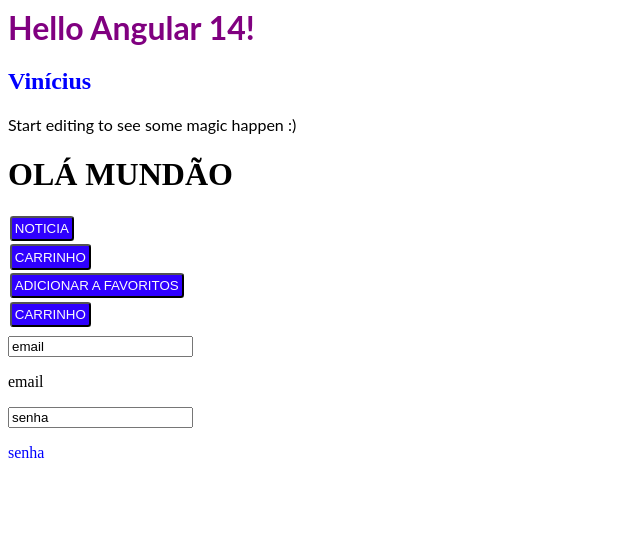
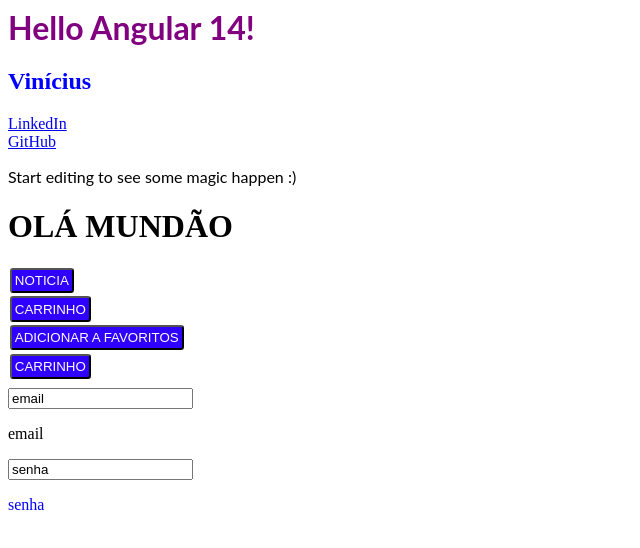
Before and after one commit to viniciusleonel/stackblitz-angular-Dio, an Angular app: page / in a window 1280 px wide. Shown: the top 548 px of the page, without its empty margins (0-640 px from the left). Built offline with nearby package versions, Linux system fonts and the light colour scheme.

Commit message:
3 files modified

```diff
--- a/src/app/components/button.component.html
+++ b/src/app/components/button.component.html
@@ -1,3 +1,3 @@
 <div>
-  <button (click)="getAlert(14)">{{ label }}</button>
+  <button (click)="getAlert(label)">{{ label }}</button>
 </div>
--- a/src/app/components/button.component.ts
+++ b/src/app/components/button.component.ts
@@ -14,7 +14,7 @@
     label: 'adicionar ao carrinho',
   };
 
-  getAlert(num: number) {
-    alert(num);
+  getAlert(label) {
+    alert(label);
   }
 }
--- a/src/app/components/link.component.html
+++ b/src/app/components/link.component.html
@@ -0,0 +1,6 @@
+<div>
+  <a href="https://www.linkedin.com/in/viniciuslps/">LinkedIn</a>
+</div>
+<div>
+  <a href="https://www.linkedin.com/in/viniciuslps/">GitHub</a>
+</div>
```
